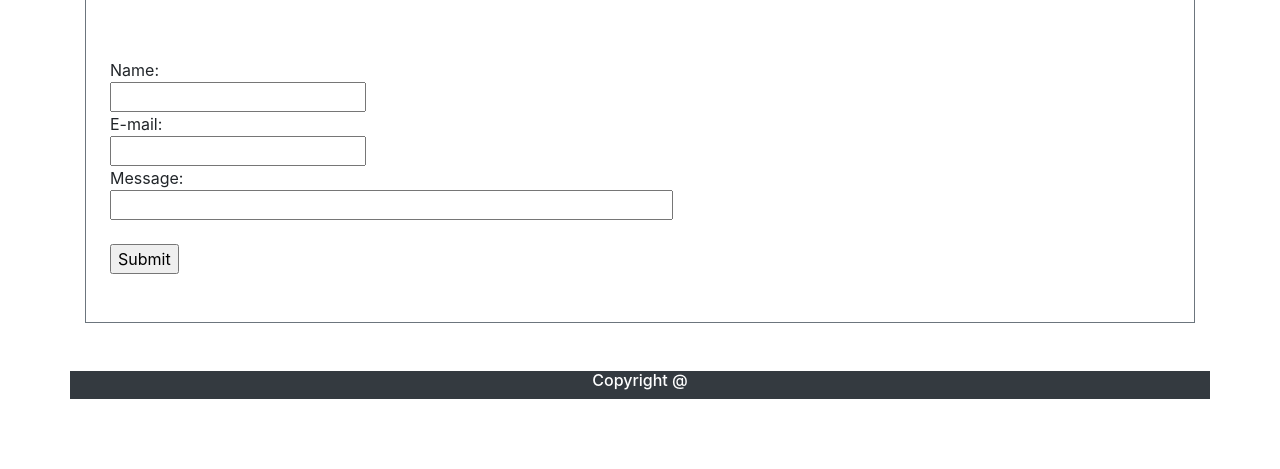
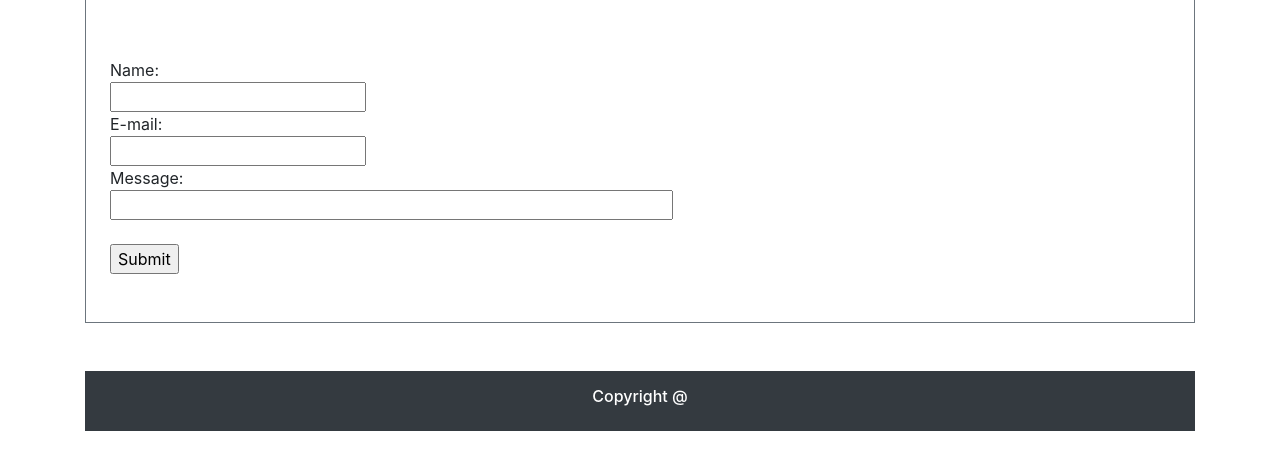
Before and after one commit to SachaSkinner/Bootstrap-Portfolio, a plain HTML site: page contact.html in a window 1280 px wide. Shown: the part 197-666 px from the top of the page. Drawn offline with nearby package versions, Linux system fonts and the light colour scheme; a web font is replaced by a local one.

Commit message:
added an y padding for a footer and deleted a x margin so now all body is the same size

```diff
--- a/contact.html
+++ b/contact.html
@@ -76,7 +76,7 @@
             </div>
         </div>
 
-        <div class="row text-center text-white bg-dark">
+        <div class="row text-center text-white bg-dark mx-0 py-3">
             <div class="col-md-12">
                 <footer>
                     <h6>Copyright @</h6>
```
Also changed, not shown: index.html (+1 -1 lines), portfolio.html (+1 -1 lines).
